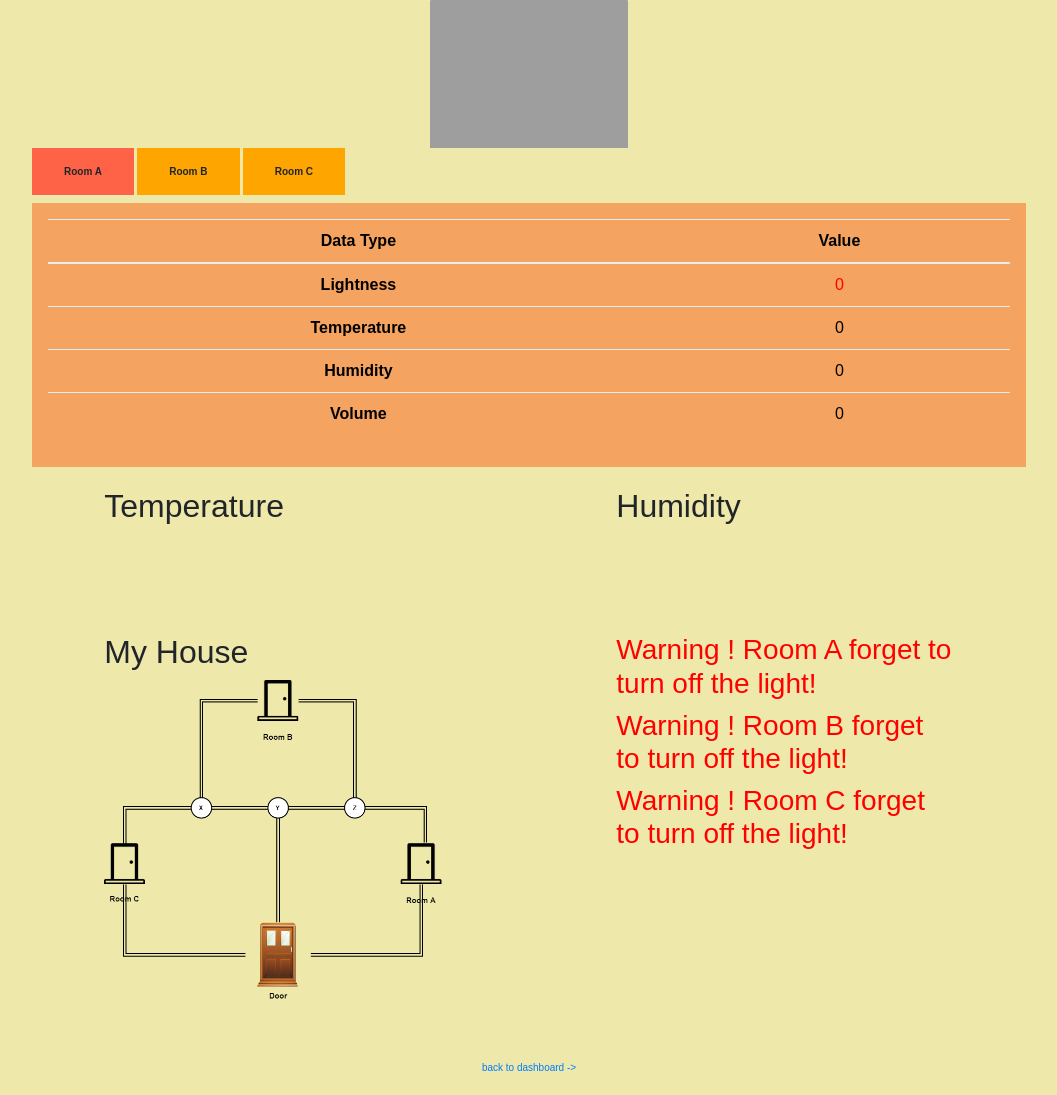
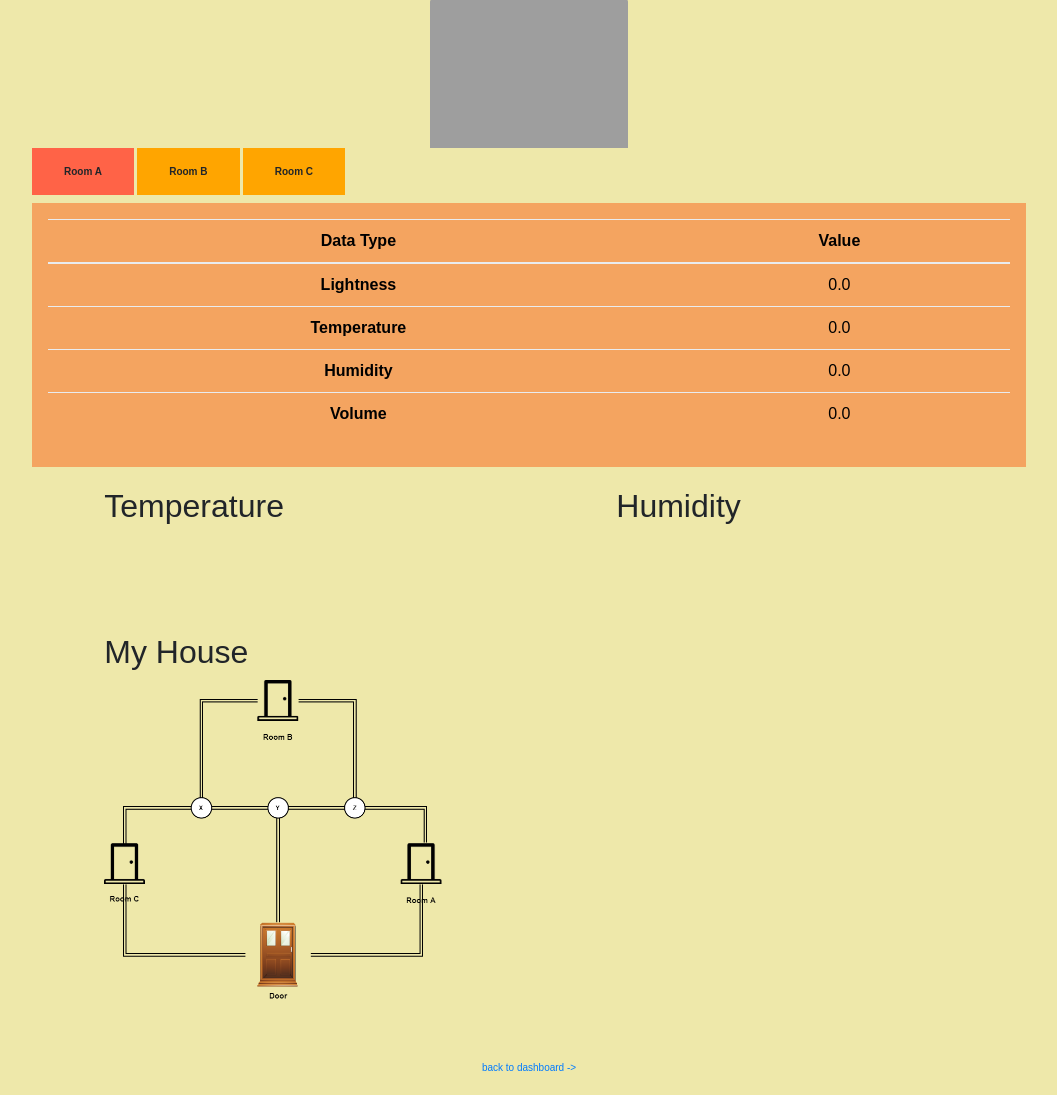
Before and after one commit to dimension4TW/Duckie-Servent, a Flask app: page /display in a window 1280 px wide. Shown: the part 117-1212 px from the top of the page, without its empty margins (111-1168 px from the left). Run offline with Flask 2, Linux system fonts and the light colour scheme; some libraries are stand-ins or nearby versions; grey boxes are pictures that could not be loaded.

Commit message:
update again
update again

```diff
--- a/templates/display.html
+++ b/templates/display.html
@@ -153,9 +153,8 @@
          <div class="chart">
 
 
-            <h3 id="light-warningA" style="color:red;"> </h3>
-			<h3 id="light-warningB" style="color:red;"> </h3>
-			<h3 id="light-warningC" style="color:red;"> </h3>
+            <h3 id="light-warning" style="color:red;"> </h3>
+
          </div>
        </div>
   </div>
@@ -173,15 +172,17 @@
 </html>
 
 <script>
-
+var warning = document.getElementById("light-warning");
+element.innerHTML = "New Heading";
 setInterval(function(){
   $.get('/getData', function(data){
           //console.log(data);
 		  //Room A
 		  $('#lightA').text(data.environmentA.lightness);
           if(data.environmentA.lightness <50){
+		    element.innerHTML = "Room A ";
             $('#lightA').text(data.environmentA.lightness).css('color', 'red');
-            $('#light-warningA').text(" Warning ! Room A forget to turn off the light!");
+            //$('#light-warning').text(" Warning ! Room A forget to turn off the light!");
           }
           else{
             $('#lightA').text(data.environmentA.lightness).css('color', 'black');
@@ -191,11 +192,15 @@ setInterval(function(){
           $('#humidityA').text(data.environmentA.humidity);
           $('#volumeA').text(data.environmentA.volume);
 
+
+
+
           $('#lightB').text(data.environmentB.lightness);
 		  if(data.environmentB.lightness <50){
+		    element.innerHTML = "Room B ";
             $('#lightB').text(data.environmentB.lightness).css('color', 'red');
 
-            $('#light-warningB').text(" Warning ! Room B forget to turn off the light!");
+            //$('#light-warning').text(" Warning ! Room B forget to turn off the light!");
           }
           else{
             $('#lightB').text(data.environmentB.lightness).css('color', 'black');
@@ -208,8 +213,9 @@ setInterval(function(){
 
           $('#lightC').text(data.environmentC.lightness);
 		  if(data.environmentB.lightness <50){
+		  element.innerHTML = "Room C ";
             $('#lightC').text(data.environmentC.lightness).css('color', 'red');
-            $('#light-warningC').text("Warning ! Room C forget to turn off the light!");
+            //$('#light-warning').text("Warning ! Room C forget to turn off the light!");
           }
           else{
             $('#lightC').text(data.environmentC.lightness).css('color', 'black');
@@ -219,6 +225,11 @@ setInterval(function(){
           $('#humidityC').text(data.environmentC.humidity);
           $('#volumeC').text(data.environmentC.volume);
 
+
+		  if(data.environmentA.lightness <50 || data.environmentB.lightness <50 || data.environmentC.lightness <50 )
+		     element.innerHTML = "Forget to turn off the light!";
+
+
       });
 
 }, 1000)
```
